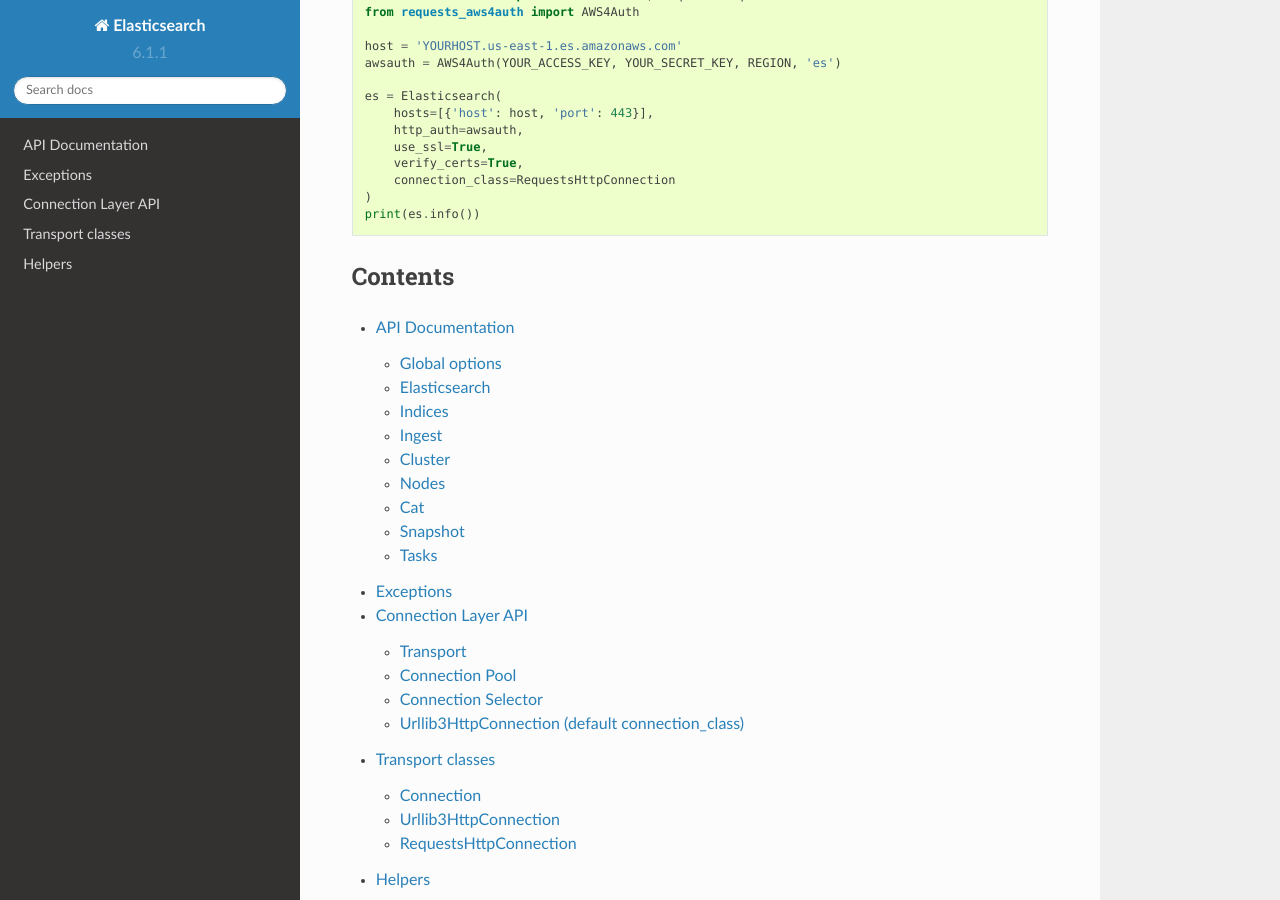
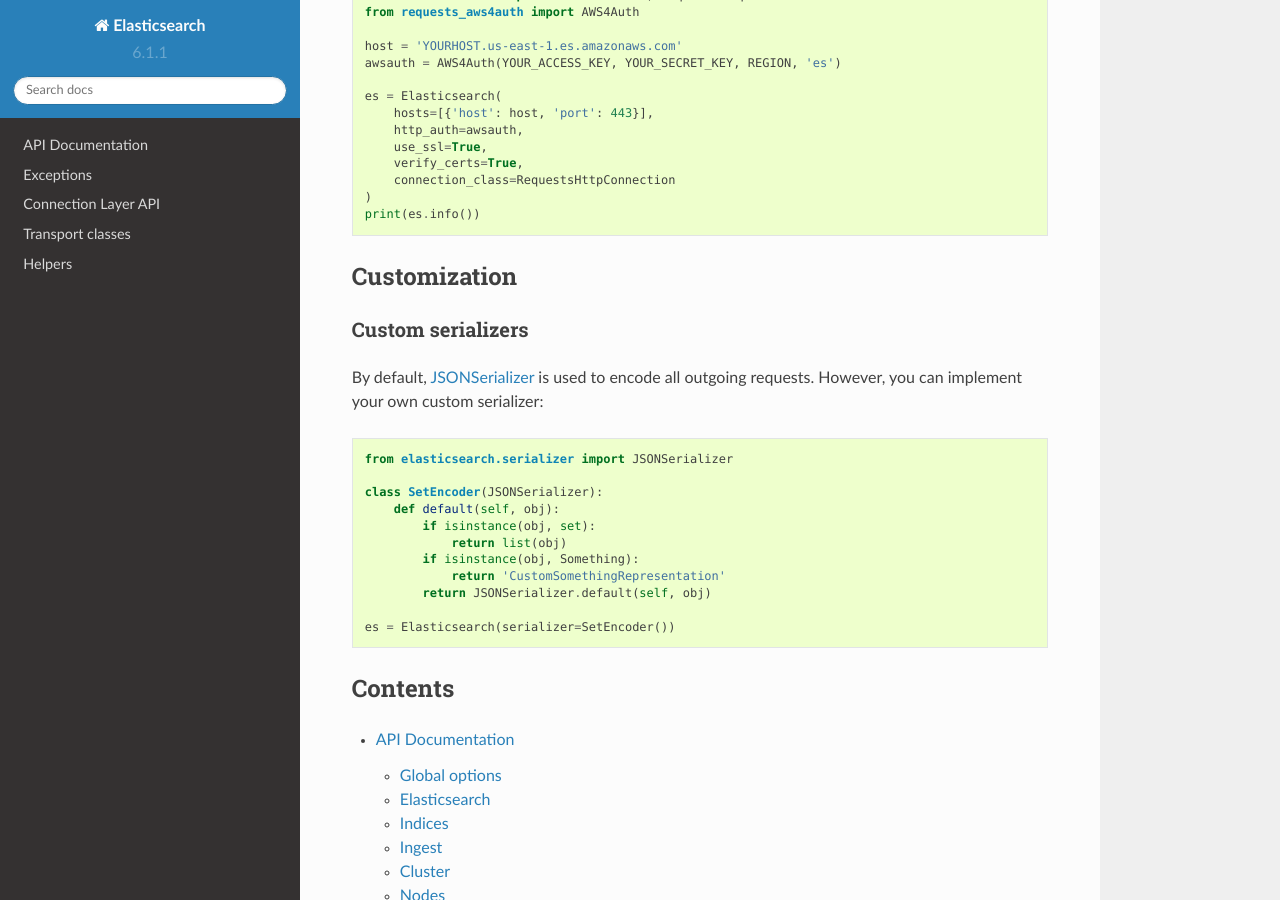
Before and after one commit to Logiclayer1111/elasticsearch, a Sphinx documentation site: the page built from docs/index.rst, in a window 1280 px wide and 900 px high, scrolled down 5199 px. Built offline with Sphinx 7.4.7 and the Read the Docs theme 2.0.0, drawn with Linux system fonts in a browser that asks for light colours.

Commit message:
Adding documentation for passing custom serializer (#747)
Adding custom serializer documentation on index page as well

```diff
--- a/docs/index.rst
+++ b/docs/index.rst
@@ -292,6 +292,29 @@
 
 .. _requests-aws4auth: https://pypi.python.org/pypi/requests-aws4auth
 
+Customization
+-------------
+
+Custom serializers
+~~~~~~~~~~~~~~~~~~
+
+By default, `JSONSerializer`_ is used to encode all outgoing requests.
+However, you can implement your own custom serializer::
+
+   from elasticsearch.serializer import JSONSerializer
+
+   class SetEncoder(JSONSerializer):
+       def default(self, obj):
+           if isinstance(obj, set):
+               return list(obj)
+           if isinstance(obj, Something):
+               return 'CustomSomethingRepresentation'
+           return JSONSerializer.default(self, obj)
+
+   es = Elasticsearch(serializer=SetEncoder())
+
+.. _JSONSerializer: https://github.com/elastic/elasticsearch-py/blob/master/elasticsearch/serializer.py#L24
+
 Contents
 --------
 
```
Also changed, not shown: 1 other file.
